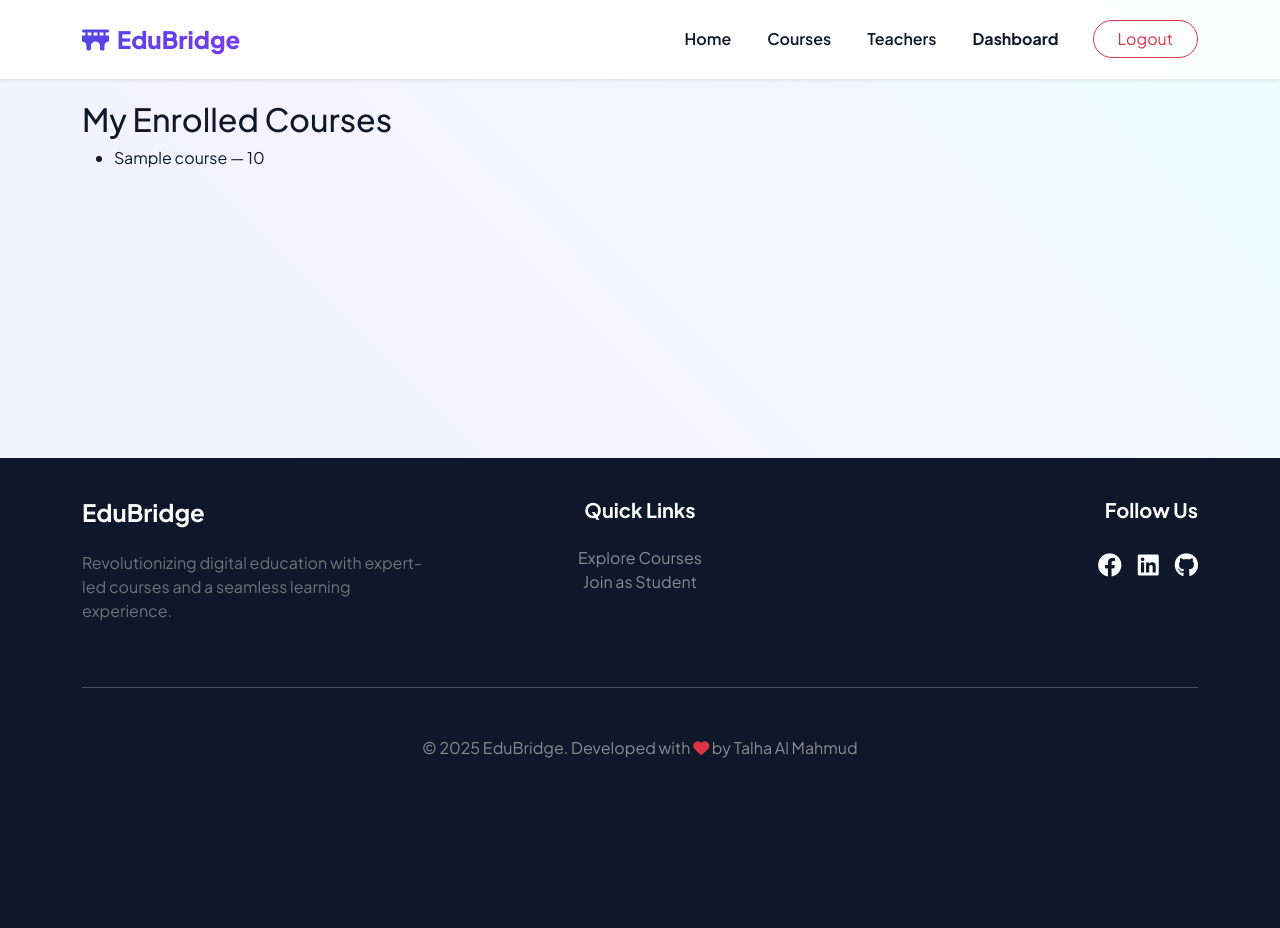
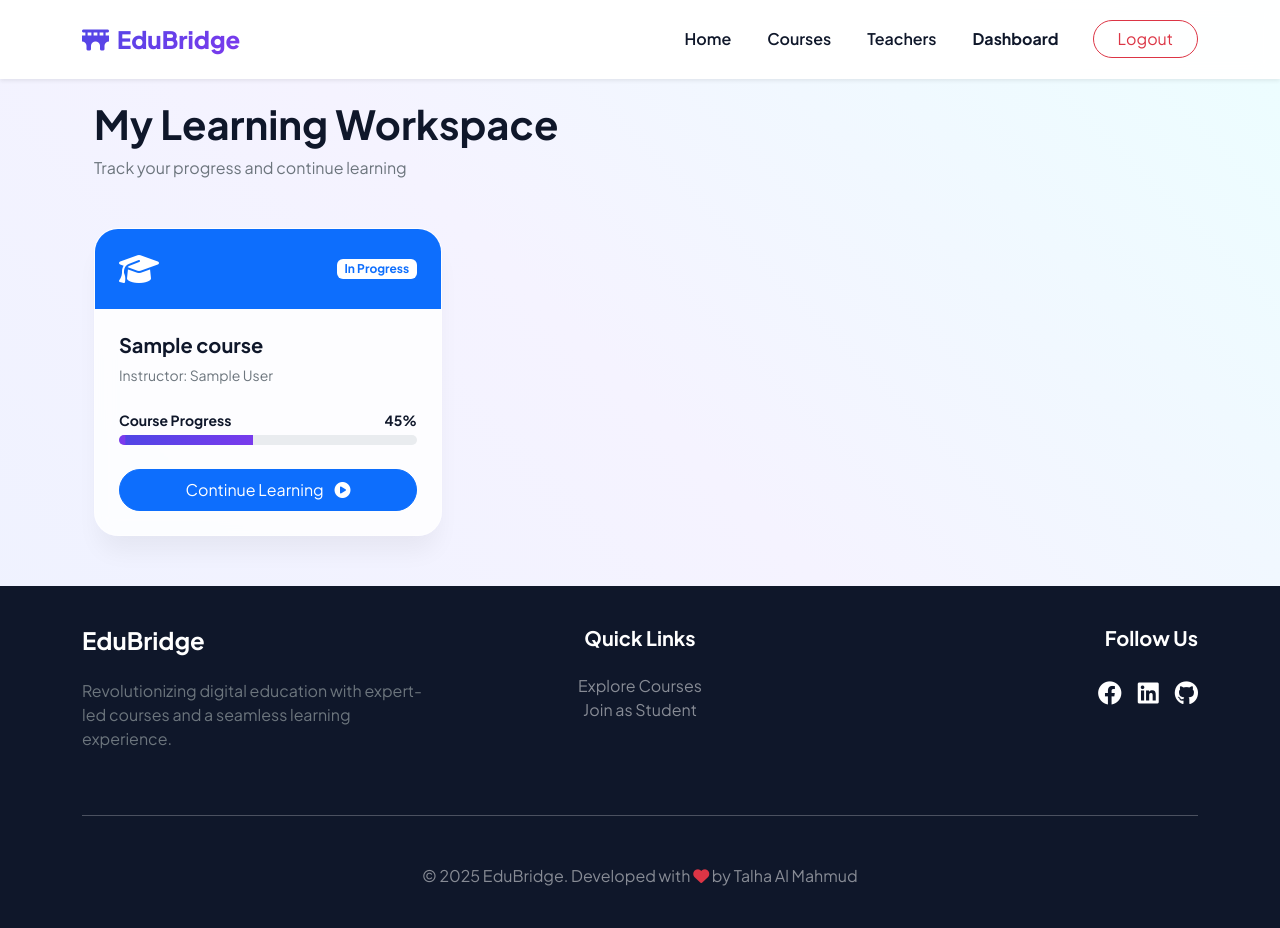
Before and after one commit to mdshahadathossainit/edubridge-project, a Django app: page /courses/my-courses/ in a window 1280 px wide. Before the commit the page ends 758 px from the top, so only its background shows below. Run offline with Django 5.2, Linux system fonts and the light colour scheme; a user stored in the database is signed in; tables that the repository leaves empty hold one stand-in row (values such as "Sample post").

Commit message:
Update my_courses.html

```diff
--- a/courses/templates/courses/my_courses.html
+++ b/courses/templates/courses/my_courses.html
@@ -1,11 +1,49 @@
 {% extends 'base.html' %}
 {% block content %}
-  <h2>My Enrolled Courses</h2>
-  <ul>
-    {% for enrollment in enrollments %}
-      <li>{{ enrollment.course.title }} — {{ enrollment.course.duration }}</li>
-    {% empty %}
-      <li>You have not enrolled in any courses yet.</li>
-    {% endfor %}
-  </ul>
+<div class="container">
+    <div class="mb-5">
+        <h1 class="fw-bold">My Learning Workspace</h1>
+        <p class="text-secondary">Track your progress and continue learning</p>
+    </div>
+
+    <div class="row g-4">
+        {% for enrollment in enrollments %}
+        <div class="col-md-6 col-lg-4">
+            <div class="glass-card overflow-hidden">
+                <div class="p-4 bg-primary text-white d-flex justify-content-between align-items-center">
+                    <i class="fas fa-graduation-cap fa-2x"></i>
+                    <span class="badge bg-white text-primary">In Progress</span>
+                </div>
+                <div class="p-4">
+                    <h5 class="fw-bold mb-2">{{ enrollment.course.title }}</h5>
+                    <p class="small text-secondary mb-4">Instructor: {{ enrollment.course.instructor.name }}</p>
+
+                    <div class="mb-3">
+                        <div class="d-flex justify-content-between small mb-1 fw-bold">
+                            <span>Course Progress</span>
+                            <span>45%</span>
+                        </div>
+                        <div class="progress" style="height: 10px; border-radius: 10px;">
+                            <div class="progress-bar progress-bar-striped progress-bar-animated" role="progressbar" style="width: 45%; background: var(--gradient);"></div>
+                        </div>
+                    </div>
+
+                    <a href="{% url 'course_detail' enrollment.course.id %}" class="btn btn-primary w-100 rounded-pill py-2 mt-2">
+                        Continue Learning <i class="fas fa-play-circle ms-2"></i>
+                    </a>
+                </div>
+            </div>
+        </div>
+        {% empty %}
+        <div class="col-12 text-center py-5">
+            <div class="glass-card p-5 d-inline-block shadow-sm">
+                <img src="https://illustrations.popsy.co/blue/man-on-bicycle.svg" class="mb-4" style="width: 200px;">
+                <h3 class="fw-bold">No courses yet</h3>
+                <p class="mb-4 text-secondary">You haven't enrolled in any courses. Start your first journey today!</p>
+                <a href="{% url 'course_list' %}" class="btn btn-gradient px-5 py-3 rounded-pill">Browse Available Courses</a>
+            </div>
+        </div>
+        {% endfor %}
+    </div>
+</div>
 {% endblock %}
```
